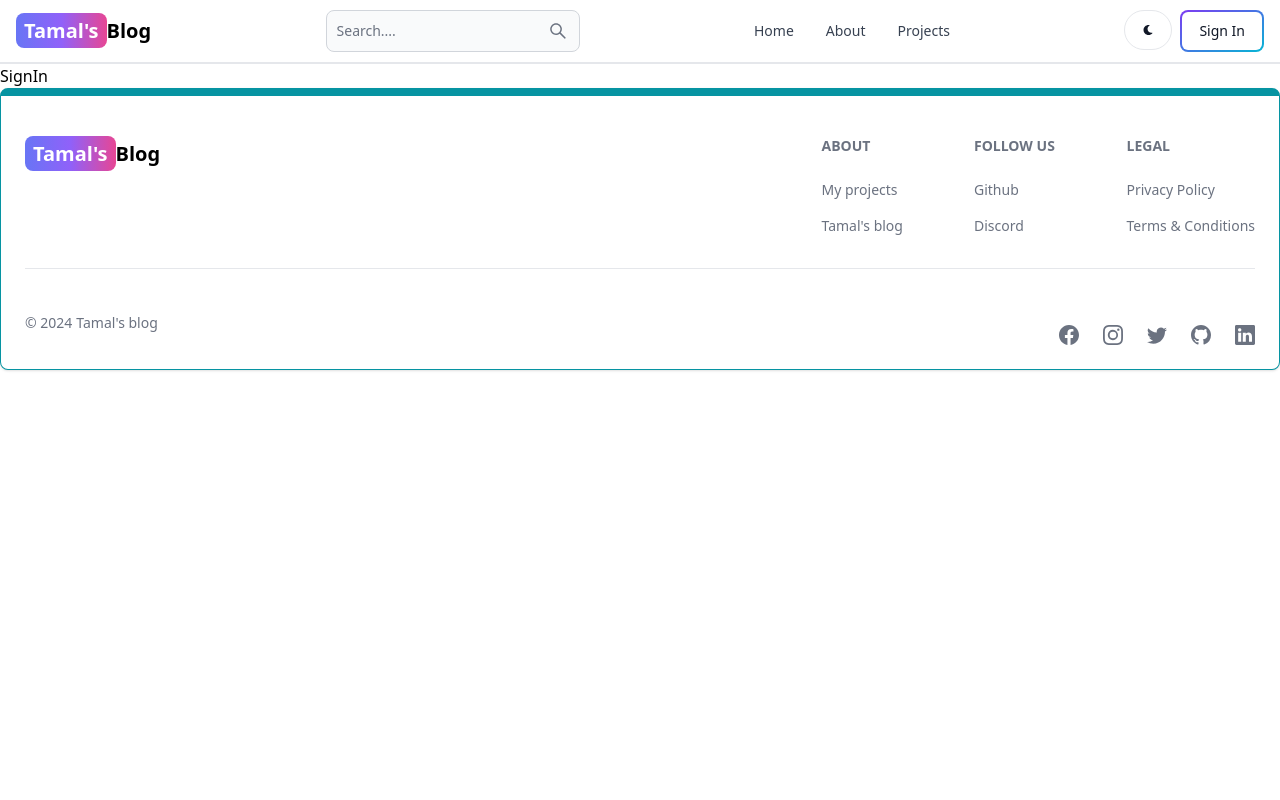
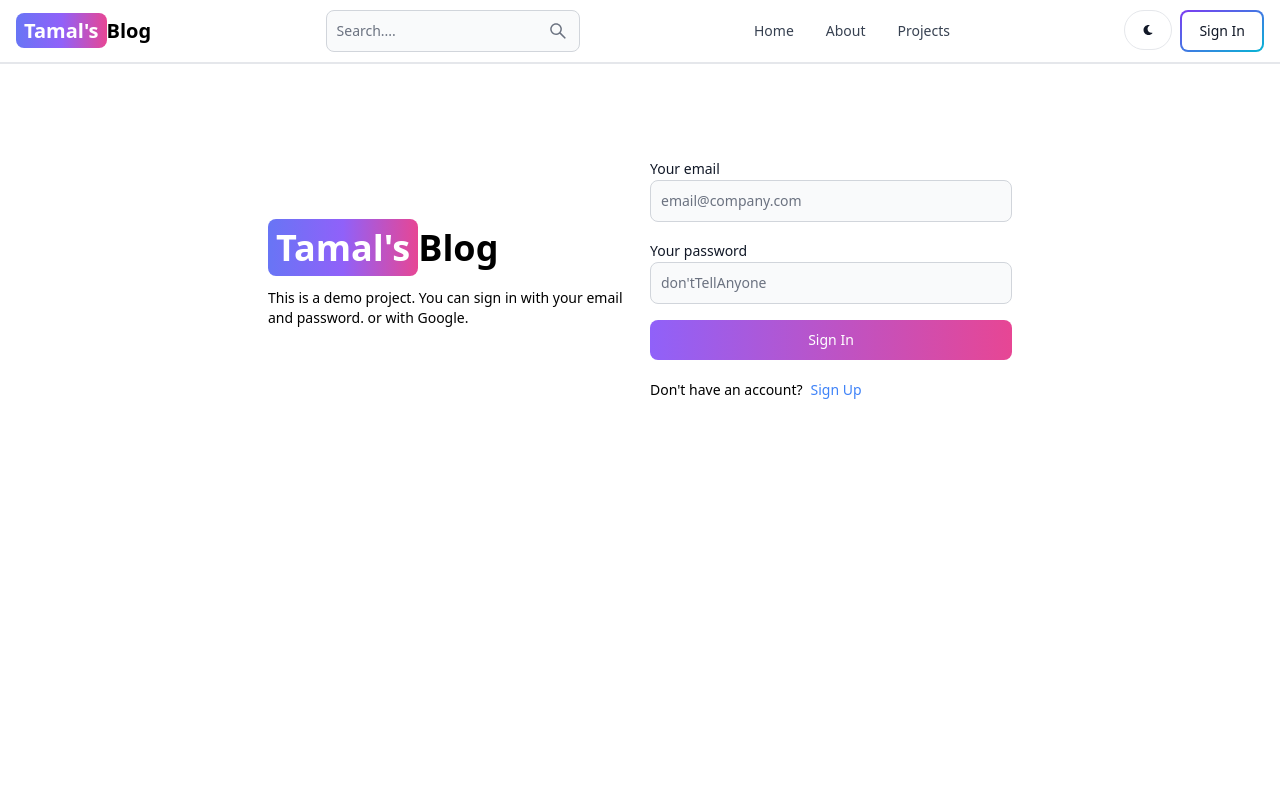
Before and after one commit to Tamalckb531/mern-blog, a React (Vite) app in the folder client/: page /signin in a window 1280 px wide. Shown: the top 800 px of the page. Built offline with nearby package versions, Linux system fonts and the light colour scheme.

Commit message:
Sign In commit (frontend part)

```diff
--- a/client/src/pages/SignIn.jsx
+++ b/client/src/pages/SignIn.jsx
@@ -1,8 +1,109 @@
-import React from 'react'
+import { Alert, Button, Label, Spinner, TextInput } from 'flowbite-react'
+import React, { useState } from 'react'
+import { Link, useNavigate } from 'react-router-dom'
 
 const SignIn = () => {
+    const [formData, setFormData] = useState({});
+    const [errMsg, setErrMsg] = useState(null);
+    const [loading, setLoading] = useState(false);
+    const navigate = useNavigate();
+
+    const handleChange = (e) => {
+        setFormData({
+            ...formData,
+            [e.target.id]: e.target.value.trim()
+        })
+    };
+    const handleSubmit = async (e) => {
+        e.preventDefault();
+        if (!formData.email || !formData.password) {
+            return setErrMsg("Please fill out all fields.")
+        }
+        try {
+            setLoading(true);
+            setErrMsg(null);
+            const res = await fetch('/api/auth/signin', {
+                method: 'POST',
+                headers: { 'Content-Type': 'application/json' },
+                body: JSON.stringify(formData),
+            });
+            const data = await res.json();
+
+            if (data.success === false) {
+                return setErrMsg(data.message);
+            }
+            setLoading(false);
+            if (res.ok) {
+                navigate('/')
+            }
+        } catch (error) {
+            setErrMsg(error.message);
+            setLoading(false);
+        }
+    }
     return (
-        <div>SignIn</div>
+        <div className=' min-h-screen mt-20'>
+            <div className=" flex p-3 max-w-3xl mx-auto flex-col md:flex-row md:items-center gap-5">
+                {/* left side  */}
+                <div className=" flex-1">
+                    <Link to={"/"} className='text-4xl font-bold dark:text-white'>
+                        <span className=' px-2 py-1 bg-gradient-to-r from-indigo-500 via-purple-500 to-pink-500 rounded-lg text-white'>Tamal's</span>
+                        Blog
+                    </Link>
+                    <p className=' text-sm mt-5'>
+                        This is a demo project. You can sign in with your email and password.
+                        or with Google.
+                    </p>
+                </div>
+                {/* right  */}
+                <div className=" flex-1">
+                    <form className=' flex flex-col gap-4' onSubmit={handleSubmit}>
+                        <div>
+                            <Label value='Your email' />
+                            <TextInput
+                                type='email'
+                                placeholder='email@company.com'
+                                id='email'
+                                onChange={handleChange} />
+                        </div>
+                        <div>
+                            <Label value='Your password' />
+                            <TextInput
+                                type='password'
+                                placeholder="don'tTellAnyone"
+                                id='password'
+                                onChange={handleChange} />
+                        </div>
+
+                        <Button gradientDuoTone='purpleToPink' type='submit' disabled={loading}>
+                            {loading ? (
+                                <>
+                                    <Spinner size={'sm'} />
+                                    <span className=' pl-3'>Loading...</span>
+                                </>
+                            ) : 'Sign In'}
+                        </Button>
+                    </form>
+
+                    {/* have an account  */}
+                    <div className=" flex gap-2 text-sm mt-5">
+                        <span>Don't have an account?</span>
+                        <Link to='/signup' className=' text-blue-500'>
+                            Sign Up
+                        </Link>
+                    </div>
+
+                    {/* error alert  */}
+                    {
+                        errMsg && (
+                            <Alert className=' mt-5' color='failure'>
+                                {errMsg}
+                            </Alert>
+                        )
+                    }
+                </div>
+            </div>
+        </div>
     )
 }
 
--- a/client/src/pages/SignUp.jsx
+++ b/client/src/pages/SignUp.jsx
@@ -41,7 +41,6 @@
             setLoading(false);
         }
     }
-    console.log(formData);
     return (
         <div className=' min-h-screen mt-20'>
             <div className=" flex p-3 max-w-3xl mx-auto flex-col md:flex-row md:items-center gap-5">
@@ -96,7 +95,7 @@
 
                     {/* have an account  */}
                     <div className=" flex gap-2 text-sm mt-5">
-                        <span>Have and account?</span>
+                        <span>Have an account?</span>
                         <Link to='/signin' className=' text-blue-500'>
                             Sign In
                         </Link>
```
Also changed, not shown: 2 other files (tests, documents, lock files or other folders).
